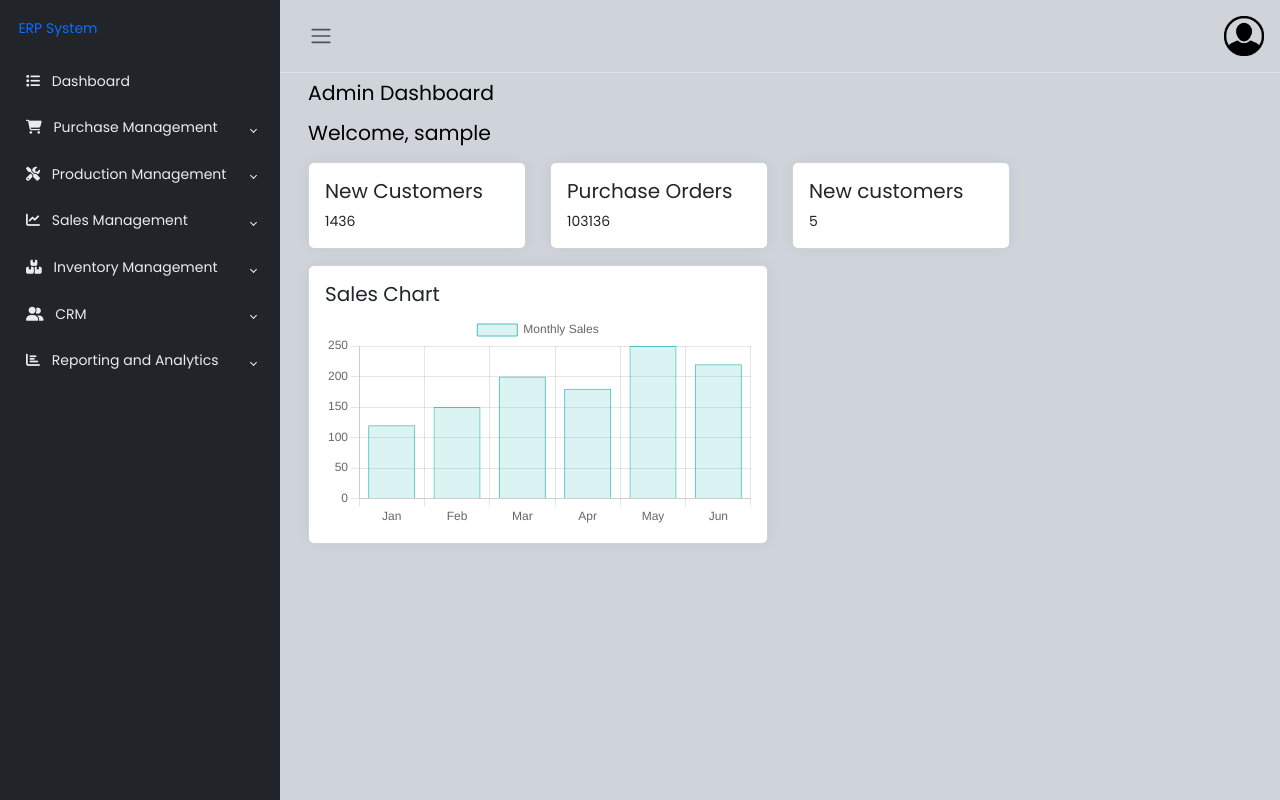
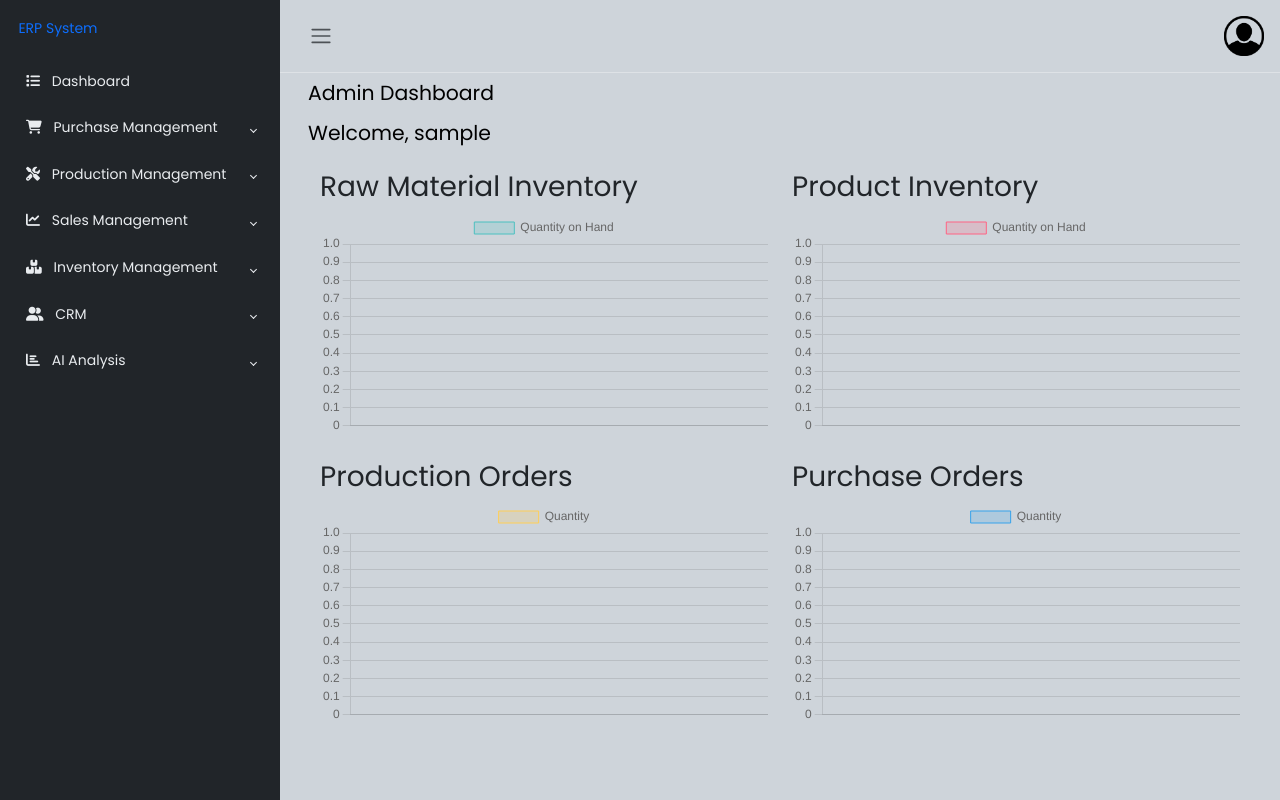
Before and after one commit to ziyanoffl/ERPsystem, a Django app: page / in a window 1280 px wide. Run offline with Django 4.2, Linux system fonts and the light colour scheme; the visitor is signed in with stand-in values (Sample User, id 1); data that the repository does not hold is empty; some libraries are stand-ins or nearby versions.

Commit message:
Added production_order_form.html Added openai api

```diff
--- a/ERPsystem/urls.py
+++ b/ERPsystem/urls.py
@@ -19,10 +19,10 @@ from django.contrib.auth.views import LogoutView
 from django.urls import path
 
 from CRM.views import customer_management_view, customer_update, supplier_management_view, supplier_update
-from ERPsystem.views import home_view, login_view, signup_view, custom_login
+from ERPsystem.views import home_view, login_view, signup_view, custom_login, generate_openai_response, ai_analysis_view
 from Inventory.views import warehouse_management_view, warehouse_update, warehouse_delete, raw_material_view, \
     raw_material_update, raw_material_inventory_list, product_inventory_view
-from Production.views import product_info_view, create_product, CreateProductionOrderView
+from Production.views import product_info_view, create_product, CreateProductionOrderView, production_order_list
 from PurchaseOrder.views import create_purchase_order, purchase_order_list
 from SalesOrder.views import add_sales_order, sales_order_view, update_order_status
 
@@ -42,6 +42,7 @@ urlpatterns = [
     path('product', product_info_view, name='product_info_view'),
     path('add-product', create_product, name='create_product'),
     path('create_production_order/', CreateProductionOrderView.as_view(), name='create_production_order'),
+    path('production-orders/', production_order_list, name='production_order_list'),
 
     # Inventory section ######################################
     path('warehouse', warehouse_management_view, name='warehouse_management_view'),
@@ -69,4 +70,8 @@ urlpatterns = [
     path('sales-orders/', sales_order_view, name='sales_order'),
     path('update_order_status/<int:order_id>/', update_order_status, name='update_order_status'),
     # path('custom-signup/', custom_signup, name='custom_signup'),
+
+    # AI
+    path('ai_analysis/', ai_analysis_view, name='ai_analysis_view'),
+    path('generate_openai_response/', generate_openai_response, name='generate_openai_response'),
 ]
--- a/ERPsystem/views.py
+++ b/ERPsystem/views.py
@@ -1,17 +1,61 @@
+import openai
+from django.contrib import messages
+from django.contrib.auth import authenticate, login
+from django.contrib.auth.decorators import login_required
+from django.contrib.auth.forms import UserCreationForm
+from django.http import JsonResponse
 from django.shortcuts import render, redirect
-from django.contrib.auth import authenticate, login
-from django.contrib import messages
-from django.contrib.auth.forms import UserCreationForm
-from django.contrib.auth.decorators import login_required
+from django.db import models
+
+from Inventory.models import RawMaterial, Warehouse, ProductInventory, RawMaterialInventory
+from Production.models import Product, ProductionOrder
+from PurchaseOrder.models import PurchaseOrder
+from SalesOrder.models import SalesOrder, SalesOrderItem
 
 
 @login_required(login_url='login_view')
 def home_view(request):
+    # Retrieve data for charts and table
+    raw_materials = RawMaterial.objects.all()
+    warehouses = Warehouse.objects.all()
+    production_orders = ProductionOrder.objects.all()
+
     # Check for the custom context variable indicating a successful login
     login_success = request.session.pop('login_success', False)
     # Print a message to the console
     print(f'login_success value: {login_success}')
-    return render(request, 'dashboard.html', {'login_success': login_success})
+
+    # Data for Raw Material Inventory Chart
+    raw_material_labels = [str(material) for material in RawMaterialInventory.objects.all()]
+    raw_material_data = [inventory.quantity_on_hand for inventory in RawMaterialInventory.objects.all()]
+
+    # Data for Product Inventory Chart
+    product_labels = [str(product) for product in ProductInventory.objects.all()]
+    product_data = [inventory.quantity_on_hand for inventory in ProductInventory.objects.all()]
+
+    # Data for Production Orders Chart
+    production_order_labels = [str(order.product) for order in ProductionOrder.objects.all()]
+    production_order_data = [order.quantity for order in ProductionOrder.objects.all()]
+
+    # Data for Purchase Orders Chart
+    purchase_order_labels = [str(order.raw_material) for order in PurchaseOrder.objects.all()]
+    purchase_order_data = [order.quantity for order in PurchaseOrder.objects.all()]
+
+    return render(
+        request,
+        'dashboard.html',
+        {
+            'login_success': login_success,
+            'raw_material_labels': raw_material_labels,
+            'raw_material_data': raw_material_data,
+            'product_labels': product_labels,
+            'product_data': product_data,
+            'production_order_labels': production_order_labels,
+            'production_order_data': production_order_data,
+            'purchase_order_labels': purchase_order_labels,
+            'purchase_order_data': purchase_order_data,
+        }
+    )
 
 
 def login_view(request):
@@ -62,3 +106,48 @@ def signup_view(request):
         form = UserCreationForm()
 
     return render(request, 'accounts/signup.html', {'form': form})
+
+
+# Open AI key responses
+def generate_openai_response(request):
+    # Fetch the last 10 rows from your database based on the timestamp field
+    data_from_database = Product.objects.order_by('-product_id')[:10]
+
+    # Extract column names
+    column_names = [field.name for field in Product._meta.fields]
+
+    # Extract relevant data from the database
+    rows_as_csv = []
+
+    # Add column names to the CSV data
+    rows_as_csv.append(','.join(column_names))
+
+    for product in data_from_database:
+        # Assuming all fields in the model are relevant
+        row_values = [str(getattr(product, field.name)) for field in product._meta.fields]
+        rows_as_csv.append(','.join(row_values))
+
+    openai.api_key = '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'
+
+    # Create a prompt incorporating the database content
+    prompt = f"Analyze the following data and provide brief insights: {', '.join(rows_as_csv)}"
+
+    response = openai.chat.completions.create(
+        messages=[
+            {
+                "role": "user",
+                "content": prompt,
+            }
+        ],
+        model="gpt-3.5-turbo",
+        # model="gpt-4-1106-preview",
+    )
+
+    response_message = response.choices[0].message.content
+    print(response_message)
+
+    return JsonResponse({'generated_response': response_message})
+
+
+def ai_analysis_view(request):
+    return render(request, 'AI Analysis/analysis_page.html')
--- a/Production/models.py
+++ b/Production/models.py
@@ -8,7 +8,6 @@ class Product(models.Model):
     product_name = models.CharField(max_length=255)
     description = models.TextField()
     unit_price = models.DecimalField(max_digits=10, decimal_places=2)
-    quantity_in_stock = models.PositiveIntegerField(default=0)
 
     def __str__(self):
         return self.product_name
@@ -20,9 +19,8 @@ class Product(models.Model):
 class ProductionOrder(models.Model):
     product = models.ForeignKey(Product, on_delete=models.CASCADE)
     quantity = models.IntegerField()
-    order_date = models.DateTimeField()
-    start_date = models.DateTimeField()
-    end_date = models.DateTimeField()
+    start_date = models.DateField()
+    end_date = models.DateField()
 
     class Meta:
         db_table = 'production_order'
--- a/templates/dashboard.html
+++ b/templates/dashboard.html
@@ -30,70 +30,52 @@
         <h4>Welcome, {{ user.username }}</h4>
     </div>
 
-    <div class="row">
-        <div class="col-md-3">
-            <div class="card mb-3">
-                <div class="card-body">
-                    <h5 class="card-title">New Customers</h5>
-                    <p class="card-text">
-                        <span id="totalUsers">{{ totalUsers }}+</span>
-                    </p>
+    <div class="container mt-4">
+        <div class="row">
+            <div class="col-md-6">
+                <!-- Raw Material Inventory Chart -->
+                <div>
+                    <h3>Raw Material Inventory</h3>
+                    <canvas id="rawMaterialChart"></canvas>
+                </div>
+            </div>
+            <div class="col-md-6">
+                <!-- Product Inventory Chart -->
+                <div>
+                    <h3>Product Inventory</h3>
+                    <canvas id="productInventoryChart"></canvas>
                 </div>
             </div>
         </div>
 
-        <div class="col-md-3">
-            <div class="card mb-3">
-                <div class="card-body">
-                    <h5 class="card-title">Purchase Orders</h5>
-                    <p class="card-text">
-                        <span id="totalRevenue">{{ totalRevenue }}</span>
-                    </p>
+        <div class="row mt-4">
+            <div class="col-md-6">
+                <!-- Production Orders Chart -->
+                <div>
+                    <h3>Production Orders</h3>
+                    <canvas id="productionOrdersChart"></canvas>
                 </div>
             </div>
-        </div>
-
-        <div class="col-md-3">
-            <div class="card mb-3">
-                <div class="card-body">
-                    <h5 class="card-title">New customers</h5>
-                    <p class="card-text">
-                        <span id="">5</span>
-                    </p>
+            <div class="col-md-6">
+                <!-- Purchase Orders Chart -->
+                <div>
+                    <h3>Purchase Orders</h3>
+                    <canvas id="purchaseOrdersChart"></canvas>
                 </div>
             </div>
         </div>
     </div>
-
-    <div class="row">
-        <div class="col-md-6">
-            <div class="card">
-                <div class="card-body">
-                    <h5 class="card-title">Sales Chart</h5>
-                    <canvas id="salesChart" width="400" height="200"></canvas>
-                </div>
-            </div>
-        </div>
-    </div>
-
     <script src="https://cdn.jsdelivr.net/npm/chart.js"></script>
     <script>
-        // Mock data
-        var totalUsers = Math.floor(Math.random() * 1000) + 500;
-        var totalRevenue = Math.floor(Math.random() * 100000) + 50000;
-
-        document.getElementById('totalUsers').innerText = totalUsers;
-        document.getElementById('totalRevenue').innerText = totalRevenue;
-
-        // Chart.js
-        var ctx = document.getElementById('salesChart').getContext('2d');
-        var salesChart = new Chart(ctx, {
+        // Raw Material Inventory Chart
+        var rawMaterialChartCtx = document.getElementById('rawMaterialChart').getContext('2d');
+        var rawMaterialChart = new Chart(rawMaterialChartCtx, {
             type: 'bar',
             data: {
-                labels: ['Jan', 'Feb', 'Mar', 'Apr', 'May', 'Jun'],
+                labels: {{ raw_material_labels|safe }},
                 datasets: [{
-                    label: 'Monthly Sales',
-                    data: [120, 150, 200, 180, 250, 220],
+                    label: 'Quantity on Hand',
+                    data: {{ raw_material_data|safe }},
                     backgroundColor: 'rgba(75, 192, 192, 0.2)',
                     borderColor: 'rgba(75, 192, 192, 1)',
                     borderWidth: 1
@@ -107,5 +89,74 @@
                 }
             }
         });
+
+        // Product Inventory Chart
+        var productInventoryChartCtx = document.getElementById('productInventoryChart').getContext('2d');
+        var productInventoryChart = new Chart(productInventoryChartCtx, {
+            type: 'bar',
+            data: {
+                labels: {{ product_labels|safe }},
+                datasets: [{
+                    label: 'Quantity on Hand',
+                    data: {{ product_data|safe }},
+                    backgroundColor: 'rgba(255, 99, 132, 0.2)',
+                    borderColor: 'rgba(255, 99, 132, 1)',
+                    borderWidth: 1
+                }]
+            },
+            options: {
+                scales: {
+                    y: {
+                        beginAtZero: true
+                    }
+                }
+            }
+        });
+
+        // Production Orders Chart
+        var productionOrdersChartCtx = document.getElementById('productionOrdersChart').getContext('2d');
+        var productionOrdersChart = new Chart(productionOrdersChartCtx, {
+            type: 'bar',
+            data: {
+                labels: {{ production_order_labels|safe }},
+                datasets: [{
+                    label: 'Quantity',
+                    data: {{ production_order_data|safe }},
+                    backgroundColor: 'rgba(255, 206, 86, 0.2)',
+                    borderColor: 'rgba(255, 206, 86, 1)',
+                    borderWidth: 1
+                }]
+            },
+            options: {
+                scales: {
+                    y: {
+                        beginAtZero: true
+                    }
+                }
+            }
+        });
+
+        // Purchase Orders Chart
+        var purchaseOrdersChartCtx = document.getElementById('purchaseOrdersChart').getContext('2d');
+        var purchaseOrdersChart = new Chart(purchaseOrdersChartCtx, {
+            type: 'line',
+            data: {
+                labels: {{ purchase_order_labels|safe }},
+                datasets: [{
+                    label: 'Quantity',
+                    data: {{ purchase_order_data|safe }},
+                    backgroundColor: 'rgba(54, 162, 235, 0.2)',
+                    borderColor: 'rgba(54, 162, 235, 1)',
+                    borderWidth: 1
+                }]
+            },
+            options: {
+                scales: {
+                    y: {
+                        beginAtZero: true
+                    }
+                }
+            }
+        });
     </script>
 {% endblock %}
--- a/templates/sidenav.html
+++ b/templates/sidenav.html
@@ -91,7 +91,7 @@
                             <a href="{% url 'create_product' %}" class="sidebar-link">Add new Product</a>
                         </li>
                         <li class="sidebar-item">
-                            <a href="#" class="sidebar-link">View Production Orders</a>
+                            <a href="{% url 'production_order_list' %}" class="sidebar-link">View Production Orders</a>
                         </li>
                         <li class="sidebar-item">
                             <a href="{% url 'create_production_order' %}" class="sidebar-link">Add new Production
@@ -194,7 +194,7 @@
                             aria-expanded="false"
                     >
                         <i class="fas fa-chart-bar pe-2"></i>
-                        Reporting and Analytics
+                        AI Analysis
                     </a>
                     <ul
                             id="report"
@@ -202,10 +202,7 @@
                             data-bs-parent="#sidebar"
                     >
                         <li class="sidebar-item">
-                            <a href="#" class="sidebar-link">1</a>
-                        </li>
-                        <li class="sidebar-item">
-                            <a href="#" class="sidebar-link">2</a>
+                            <a href="{% url 'ai_analysis_view' %}" class="sidebar-link">AI Chatbot</a>
                         </li>
                     </ul>
                 </li>
```
Also changed, not shown: ERPsystem/settings.py (+3 -8 lines), Inventory/models.py (+6 -1 lines), Production/views.py (+10 -6 lines), templates/AI Analysis/analysis_page.html (added, +47 -0 lines), templates/production/production_order_form.html (+6 -3 lines), templates/production/production_order_list.html (added, +38 -0 lines), Production/migrations/0003_alter_productionorder_end_date_and_more.py (added), Production/migrations/0004_remove_product_quantity_in_stock.py (added), Production/migrations/0005_remove_productionorder_order_date.py (added), 1 other file.
